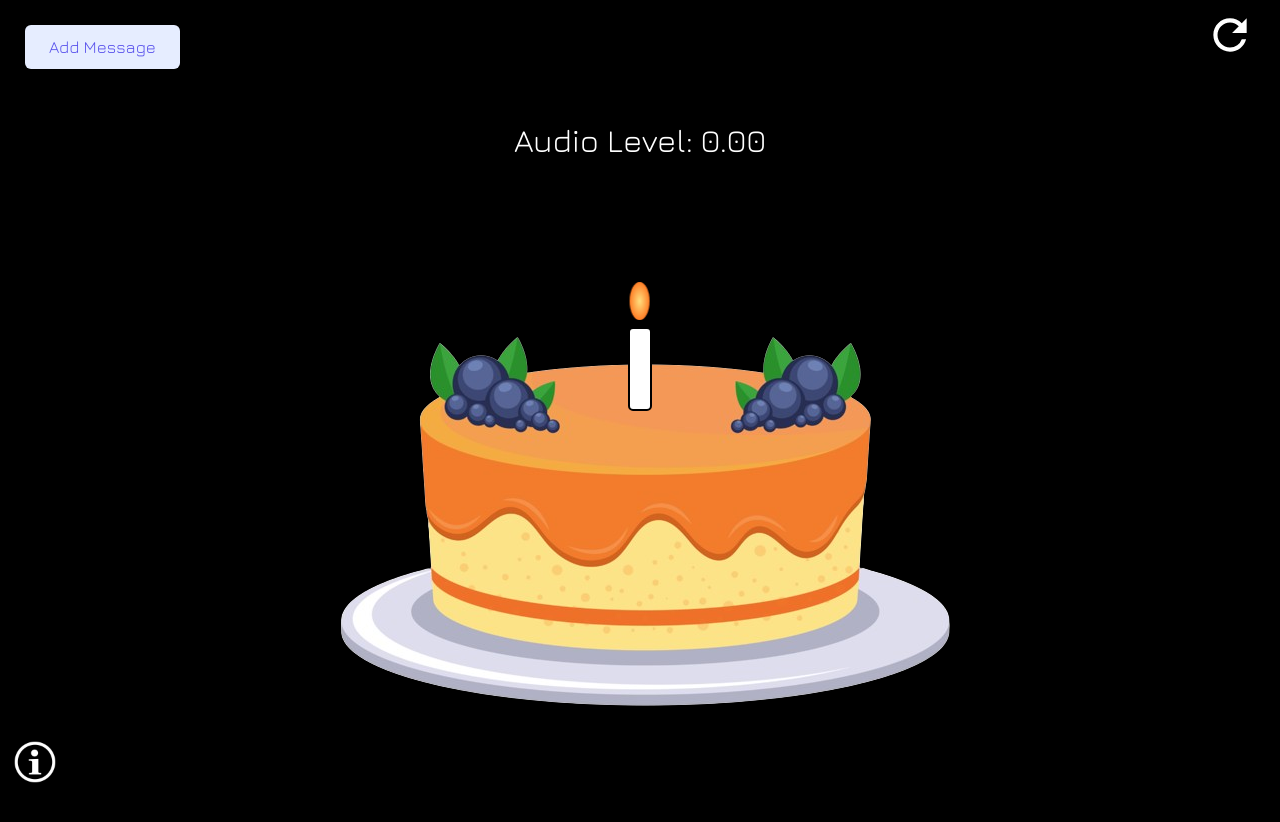
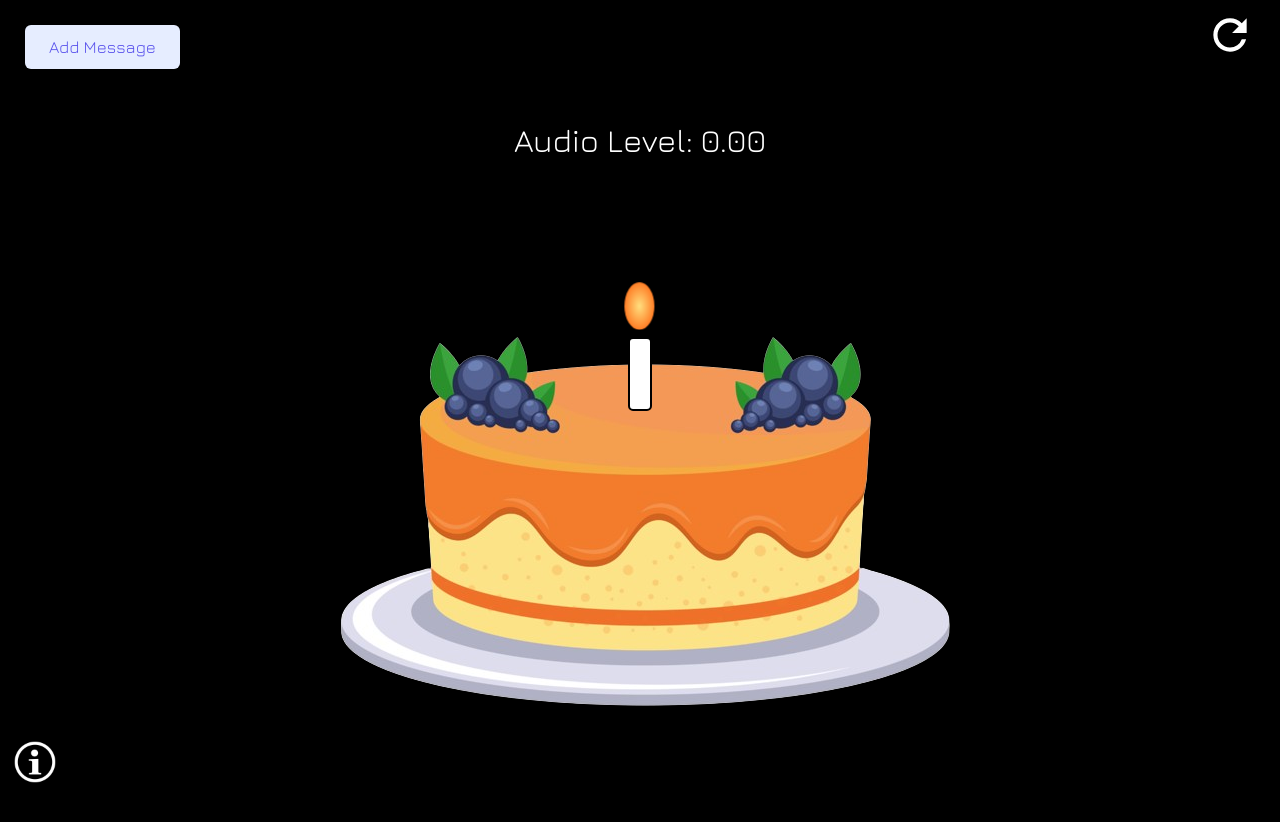
Before and after one commit to WilliamMasoen/birthday_cake, a React (Vite) app: page / in a window 1280 px wide. Shown: the top 822 px of the page. Built offline with nearby package versions, Linux system fonts and the light colour scheme; no server answers.

Commit message:
Adjusted the size of the flame

```diff
--- a/src/components/BirthdayCake.tsx
+++ b/src/components/BirthdayCake.tsx
@@ -108,8 +108,8 @@ const BirthdayCake: React.FC = () => {
               : "candle-flame-active"
           }`}
           style={{
-            width: `${20 * flameScale}px`, // Flame shrinks proportionally
-            height: `${40 * flameScale}px`,
+            width: `${30 * flameScale}px`, // Flame shrinks proportionally
+            height: `${50 * flameScale}px`,
             top: `${40 * (1 - flameScale)}px`,
             opacity: flameScale, // Opacity decreases as the flame shrinks
           }}
--- a/src/styles/BirthdayCake.css
+++ b/src/styles/BirthdayCake.css
@@ -27,7 +27,7 @@
 
 .candle-body {
   width: 20px;
-  height: 80px;
+  height: 70px;
   left: -2px;
   background-color: white;
   border: 2px solid black;
```
